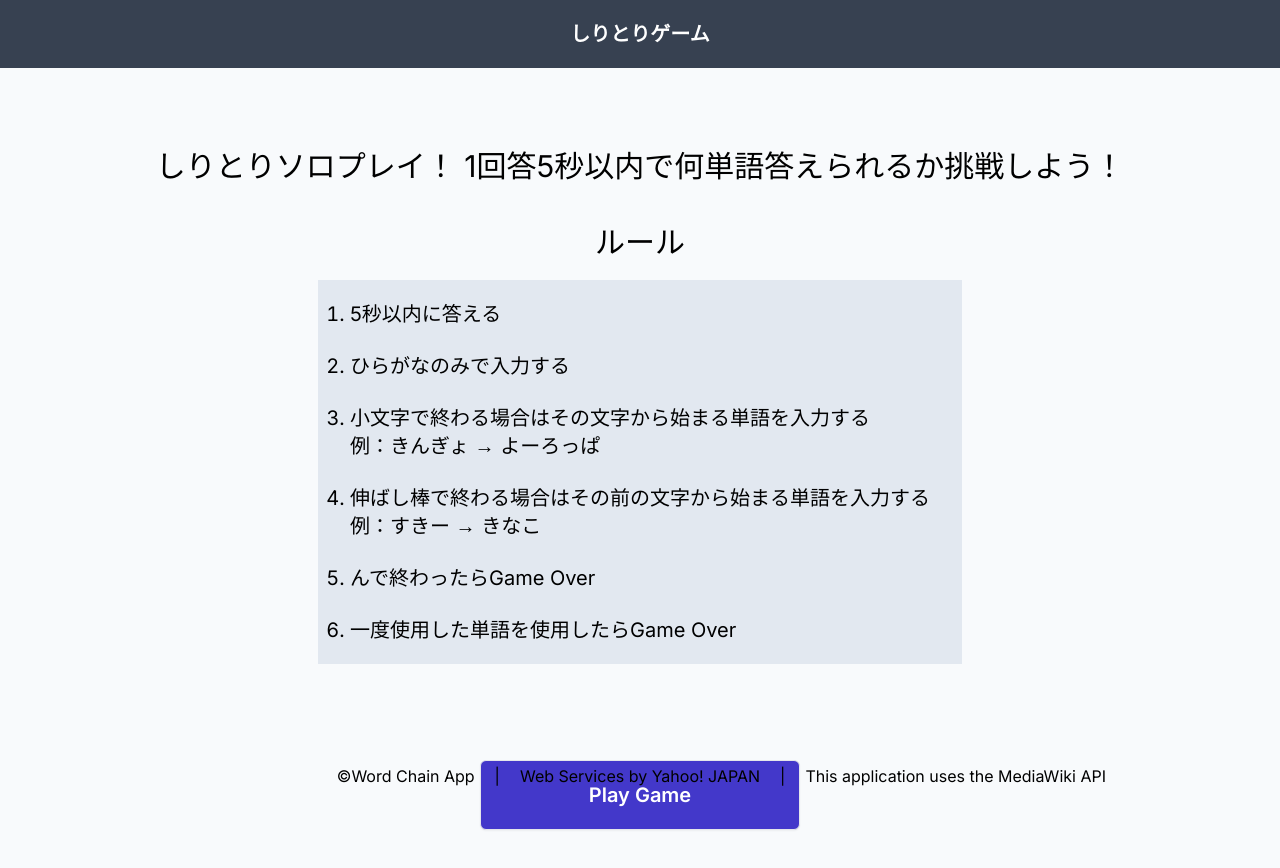
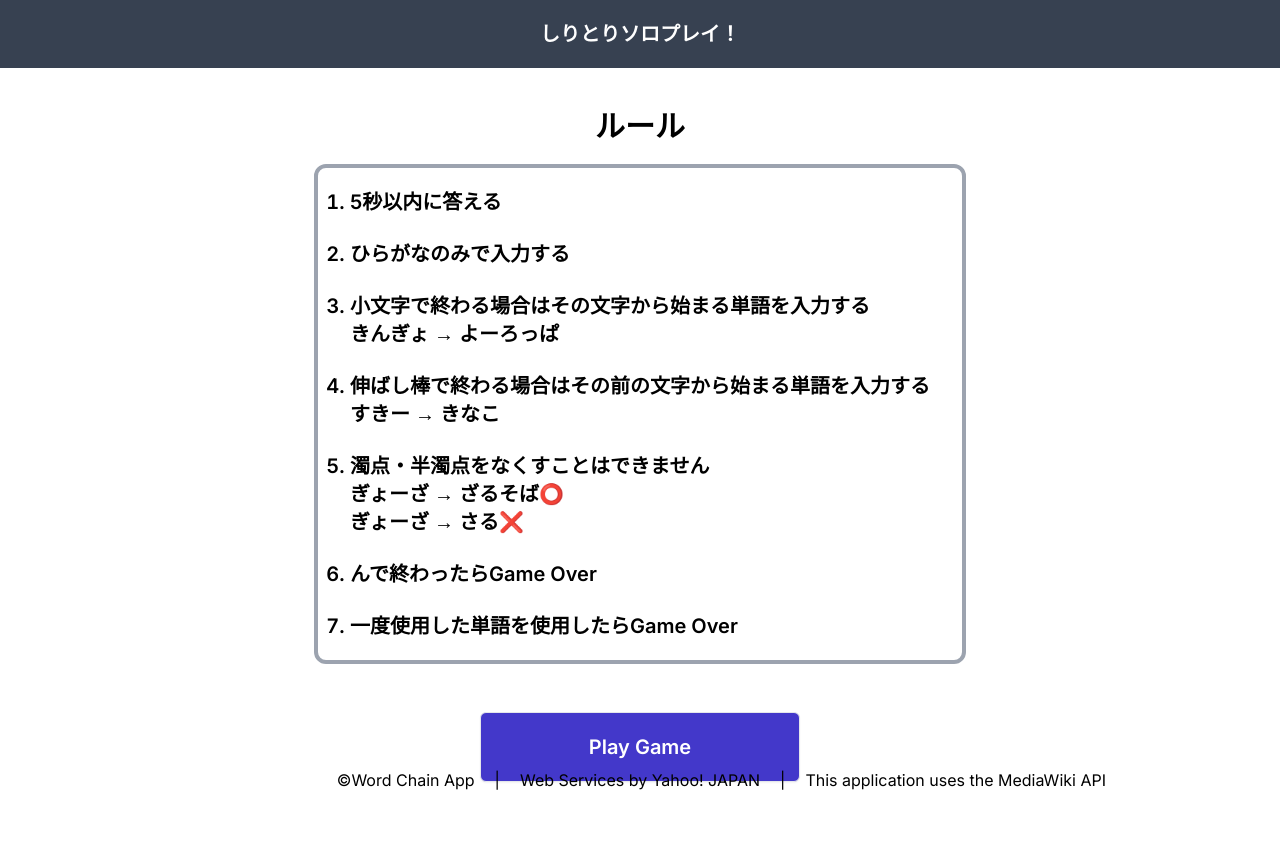
Before and after one commit to TaichiMotegi/Word_Chain_App, a Next.js app: page / in a window 1280 px wide. After the commit the page ends 800 px from the top, so only its background shows below. Built offline with nearby package versions, Linux system fonts and the light colour scheme.

Commit message:
💄 レイアウトと配色の変更

```diff
--- a/src/app/(main)/game/page.tsx
+++ b/src/app/(main)/game/page.tsx
@@ -4,14 +4,16 @@ import { normalizedString } from "@/utils/normalizedString";
 import { Timer } from "@/components/Timer";
 import { alertGameOver } from "@/utils/alertGameOver";
 import { Warning } from "@/components/Warning";
+import { generateWord } from "@/utils/generateWord";
 
 export default function GamePage() {
   const [word, setWord] = useState("");
-  const [answer, setAnswer] = useState<string[]>(["りんご"]);
+  const [answer, setAnswer] = useState<string[]>([generateWord()]);
   const [disabled, setDisabled] = useState(false);
   const [invisible, setInvisible] = useState(true);
   const [isPaused, setIsPaused] = useState(false);
   const [worning, setWorning] = useState("worning");
+  const [infoColor, setInfoColor] = useState(true);
   const [time, setTime] = useState(5);
 
   const handleClick = async () => {
@@ -22,12 +24,14 @@ export default function GamePage() {
     if (containsNonHiragana) {
       setInvisible(false);
       setWord("");
+      setInfoColor(true);
       setWorning("ひらがなのみで入力してください");
       setIsPaused(false);
       return;
     } else if (normalizedString(first) !== normalizedString(end)) {
       setInvisible(false);
       setWord("");
+      setInfoColor(true);
       setWorning("相手の語尾で始まる単語を入力してください");
       setIsPaused(false);
       return;
@@ -58,6 +62,7 @@ export default function GamePage() {
     } else if (!(await checkExist(word))) {
       setInvisible(false);
       setWord("");
+      setInfoColor(true);
       setWorning("Wikipediaに存在しない単語です");
       setIsPaused(false);
       return;
@@ -74,6 +79,9 @@ export default function GamePage() {
   };
 
   const checkExist = async (query: string): Promise<boolean> => {
+    setInvisible(false);
+    setInfoColor(false);
+    setWorning("Wikipedia検索中...");
     const response = await fetch("/api/checkExist", {
       method: "POST",
       headers: {
@@ -123,12 +131,12 @@ export default function GamePage() {
               autoFocus
             />
           </div>
-          <Warning text={worning} invisible={invisible} />
+          <Warning text={worning} color={infoColor} invisible={invisible} />
           <div className="text-center">
             <button
               type="button"
               onClick={() => {
-                setAnswer(["りんご"]);
+                setAnswer([generateWord()]);
                 setDisabled(false);
                 setInvisible(true);
                 setTime(5);
--- a/src/app/(main)/layout.tsx
+++ b/src/app/(main)/layout.tsx
@@ -10,13 +10,13 @@ const MainLayout = ({
       <header className="bg-gray-700">
         <div className="mx-auto flex p-5 justify-center">
           <Link href="/" className="text-center text-xl text-white font-bold">
-            <div>しりとりゲーム</div>
+            <div>しりとりソロプレイ！</div>
           </Link>
         </div>
       </header>
-      <div className="flex flex-col h-screen bg-slate-50">
+      <div className="flex flex-col h-full">
         <main>{children}</main>
-        <footer className="absolute inset-x-0 bottom-0 py-3 flex items-center">
+        <footer className="absolute inset-x-0 bottom-2 flex items-cente">
           <div className="w-full flex justify-center items-center">
             <span className="flex-1 text-end">©Word Chain App</span>
             <span className="px-5 text-center"> | </span>
--- a/src/app/(main)/page.tsx
+++ b/src/app/(main)/page.tsx
@@ -3,23 +3,23 @@ import Link from "next/link";
 export default function MainPage() {
   return (
     <div className="flex flex-col items-center">
-      <h1 className="text-3xl mt-20">
-        しりとりソロプレイ！ 1回答5秒以内で何単語答えられるか挑戦しよう！
-      </h1>
-      <h2 className="text-3xl mt-10">ルール</h2>
-      <div className="text-xl mt-5 bg-slate-200 px-8 py-2">
-        <ol className="list-decimal">
+      <h2 className="text-3xl mt-10 font-semibold">ルール</h2>
+      <div className="text-xl mt-5 px-8 py-2 border-4 border-gray-400 rounded-xl">
+        <ol className="list-decimal font-semibold">
           <li className="py-3">5秒以内に答える</li>
           <li className="py-3">ひらがなのみで入力する</li>
           <li className="py-3">
             小文字で終わる場合はその文字から始まる単語を入力する
-            <br />
-            例：きんぎょ → よーろっぱ
+            <div>きんぎょ → よーろっぱ</div>
           </li>
           <li className="py-3">
             伸ばし棒で終わる場合はその前の文字から始まる単語を入力する
-            <br />
-            例：すきー → きなこ
+            <div>すきー → きなこ</div>
+          </li>
+          <li className="py-3">
+            濁点・半濁点をなくすことはできません
+            <div>ぎょーざ → ざるそば⭕️</div>
+            <div>ぎょーざ → さる❌</div>
           </li>
           <li className="py-3">んで終わったらGame Over</li>
           <li className="py-3">一度使用した単語を使用したらGame Over</li>
@@ -27,7 +27,7 @@ export default function MainPage() {
       </div>
       <Link
         href="/game"
-        className="font-semibold text-xl text-center border mt-24 w-1/4 px-4 py-5 rounded-md shadow-sm text-white bg-indigo-700 hover:bg-indigo-500"
+        className="font-semibold text-xl text-center border mt-12 w-1/4 px-4 py-5 rounded-md shadow-sm text-white bg-indigo-700 hover:bg-indigo-500"
       >
         <div>Play Game</div>
       </Link>
--- a/src/components/Warning.tsx
+++ b/src/components/Warning.tsx
@@ -1,14 +1,15 @@
 type WarningProps = {
   text: string;
+  color: boolean;
   invisible: boolean;
 };
 
-export const Warning: React.FC<WarningProps> = ({ text, invisible }) => {
+export const Warning: React.FC<WarningProps> = ({ text, color, invisible }) => {
   return (
     <div
-      className={`pb-20 items-center text-center text-xl text-red-500 font-semibold ${
-        invisible === true ? "invisible" : ""
-      }`}
+      className={`pb-20 items-center text-center text-2xl ${
+        color === true ? "text-red-500" : "text-indigo-700"
+      } font-semibold ${invisible === true ? "invisible" : ""}`}
     >
       {text}
     </div>
```
